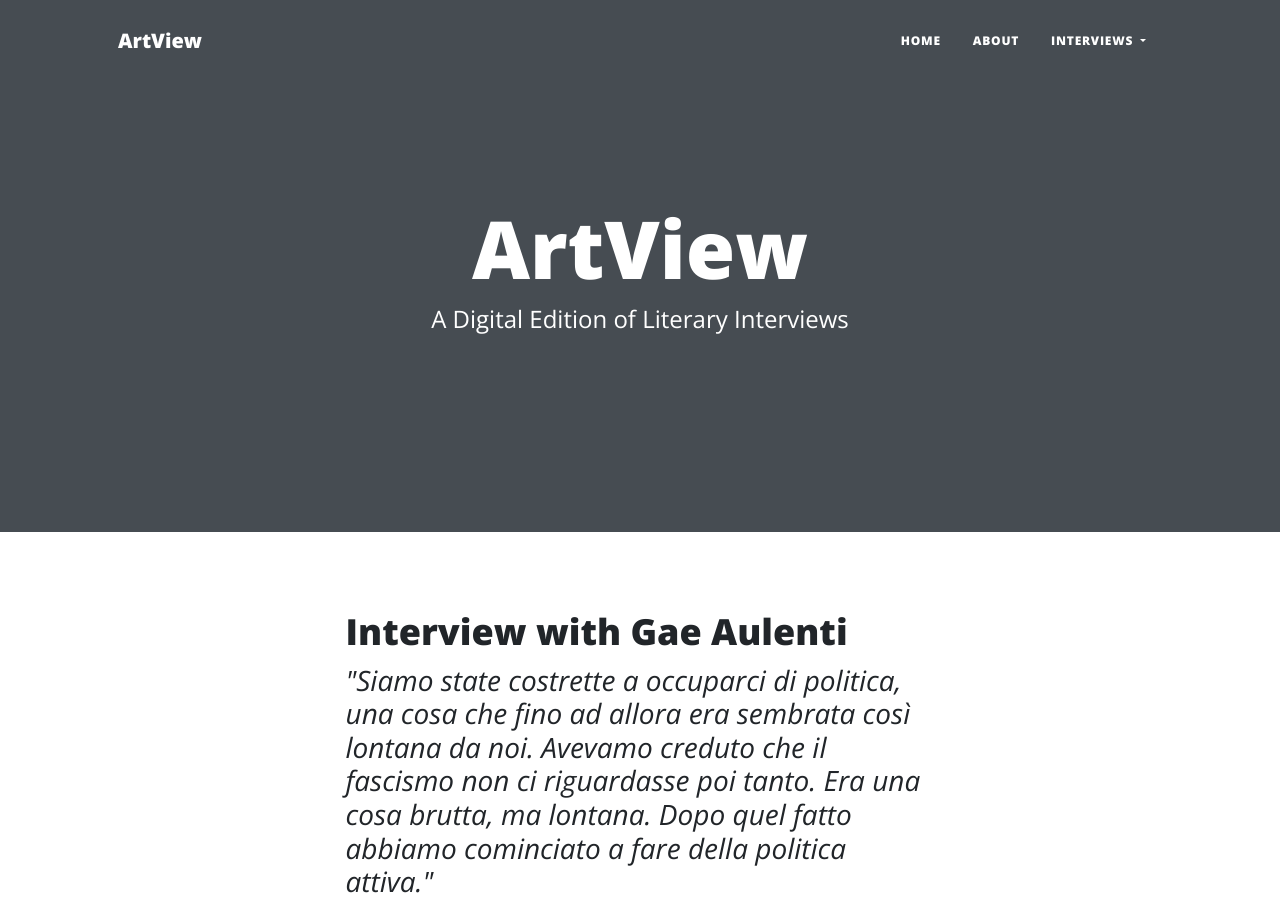
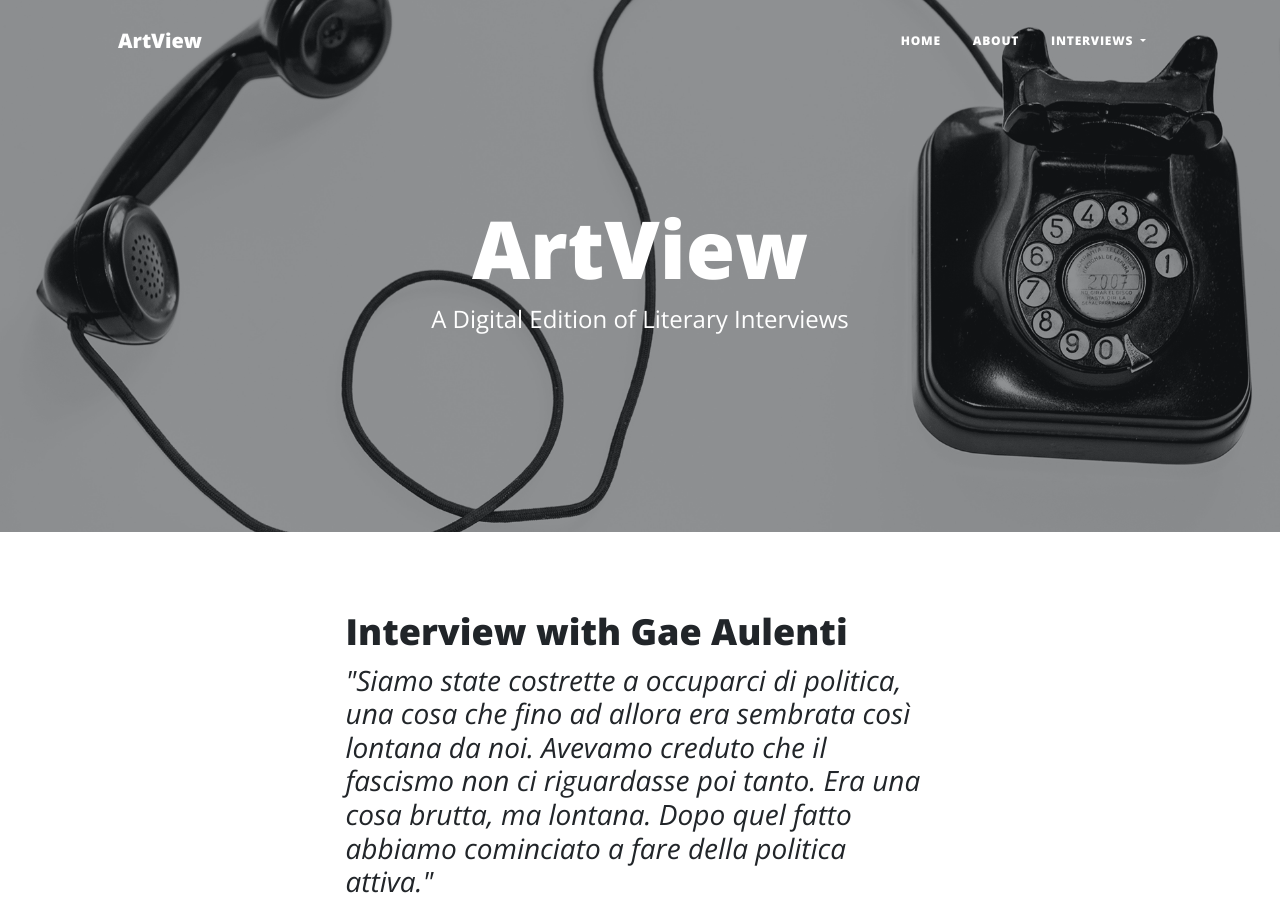
Before and after one commit to GaiaOrtona/Tesi, a plain HTML site: page index.html in a window 1280 px wide. Shown: the top 902 px of the page. Drawn offline with nearby package versions, Linux system fonts and the light colour scheme; the site is published under a folder, as on GitHub Pages, so addresses that start at the root find nothing.

Commit message:
Update index.html

```diff
--- a/index.html
+++ b/index.html
@@ -44,7 +44,7 @@
             </div>
         </nav>
         <!-- Page Header-->
-        <header class="masthead" style="background-image: url('/assets/img/contact-bg.jpg')">
+        <header class="masthead" style="background-image: url('assets/img/contact-bg.jpg')">
             <div class="container position-relative px-4 px-lg-5">
                 <div class="row gx-4 gx-lg-5 justify-content-center">
                     <div class="col-md-10 col-lg-8 col-xl-7">
```
